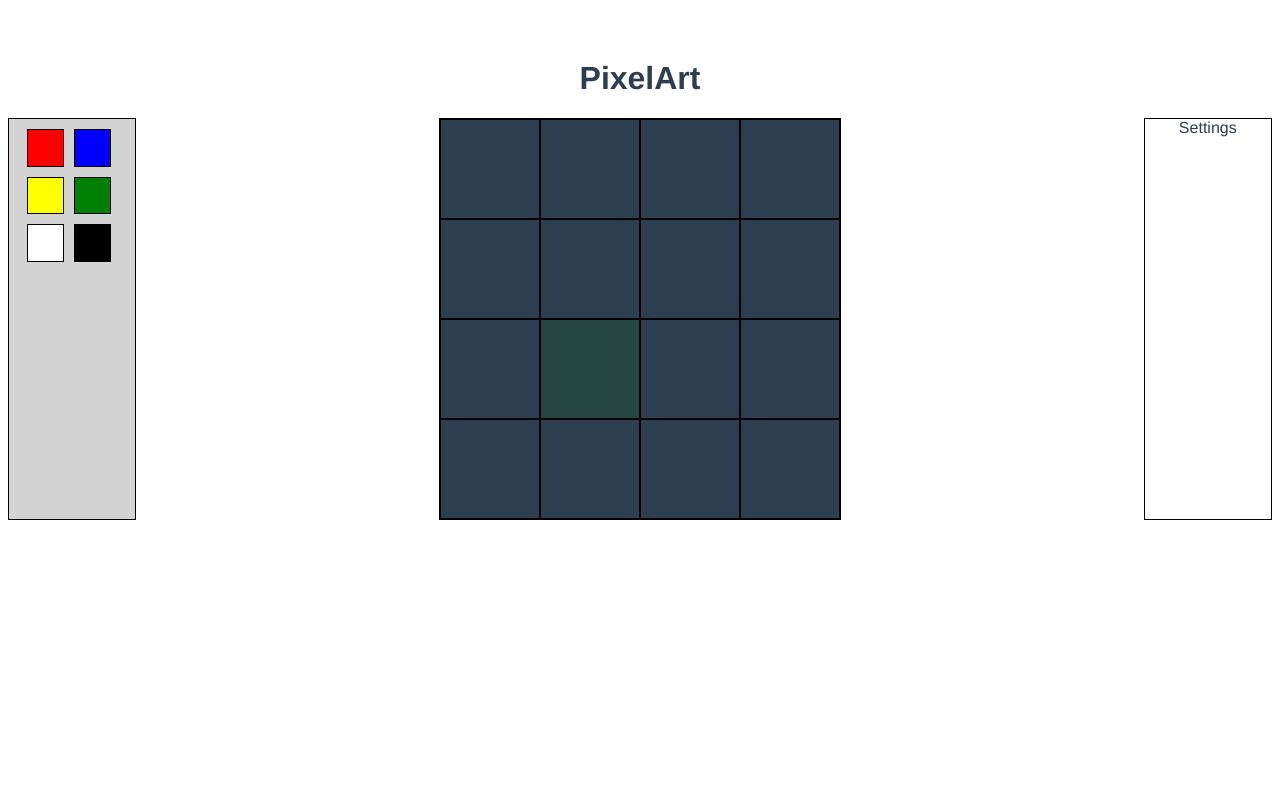
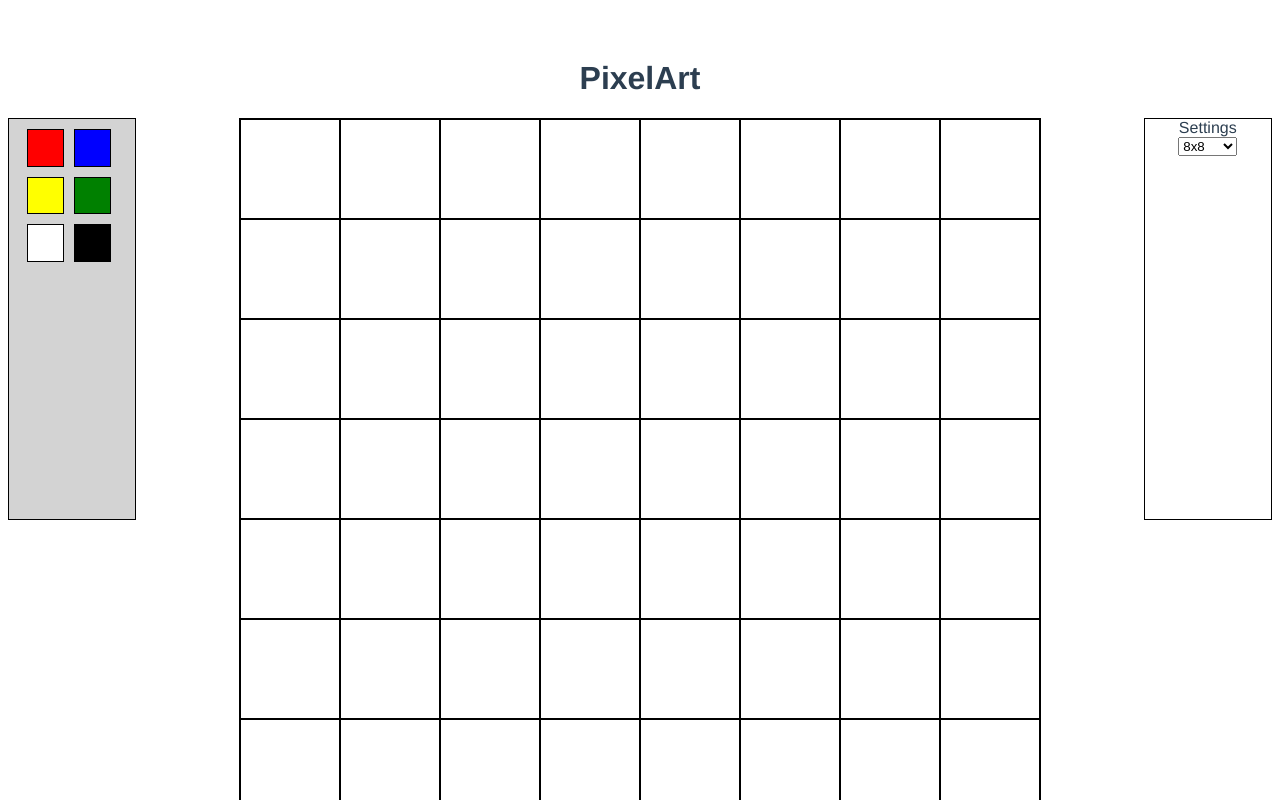
Before and after one commit to RunningSmooth/PixelArt, a Vue app in the folder client/: page / in a window 1280 px wide. Shown: the top 800 px of the page. Built offline with nearby package versions, Linux system fonts and the light colour scheme.

Commit message:
added resizeability

```diff
--- a/client/src/App.vue
+++ b/client/src/App.vue
@@ -2,13 +2,17 @@
   <h1>PixelArt</h1>
     <ColorPalette
         style="width: 10%; float: left"
-        :changeColor="(inputColor) => changeColor(inputColor)"
+        :inputPen="pen"
     />
     <Canvas
         style="width: calc(80% - 4px); float: left"
         :inputPen="pen"
+        :inputSettings="settings"
     />
-    <Settings style="width: 10%; float: left"/>
+    <Settings
+        style="width: 10%; float: left"
+        :inputSettings="settings"
+    />
 </template>
 
 <script>
@@ -25,13 +29,13 @@ export default {
     return {
       pen: {
         color: "#000000"
+      },
+      settings: {
+        size: "8"
       }
     }
   },
   methods: {
-    changeColor(inputColor) {
-      this.pen.color = inputColor
-    }
   }
 }
 </script>
--- a/client/src/components/Canvas.vue
+++ b/client/src/components/Canvas.vue
@@ -5,40 +5,82 @@
         <div
             v-for="(entry, indexColumn) in row"
             :key="indexColumn"
-            :id="'test'+ indexRow + '-' + indexColumn"
+            :id="'square'+ indexRow + '-' + indexColumn"
             class="square" @click="changeColor(indexRow, indexColumn)">
         </div>
       </div>
     </div>
+    <button @click="changeCanvas()">Resize</button>
+    <p>{{settings}}</p>
   </div>
 </template>
 
 <script>
 export default {
   name: "Canvas",
-  props: ["inputPen"],
+  props: ["inputPen", "inputSettings"],
   data() {
     return {
       colorArray: [
-        ["#2c3e50", "#2c3e50", "#2c3e50", "#2c3e50"],
-        ["#2c3e50", "#2c3e50", "#2c3e50", "#2c3e50"],
-        ["#2c3e50", "#254640", "#2c3e50", "#2c3e50"],
-        ["#2c3e50", "#2c3e50", "#2c3e50", "#2c3e50"]
+        ["#FFFFFF", "#FFFFFF", "#FFFFFF", "#FFFFFF", "#FFFFFF", "#FFFFFF", "#FFFFFF", "#FFFFFF"],
+        ["#FFFFFF", "#FFFFFF", "#FFFFFF", "#FFFFFF", "#FFFFFF", "#FFFFFF", "#FFFFFF", "#FFFFFF"],
+        ["#FFFFFF", "#FFFFFF", "#FFFFFF", "#FFFFFF", "#FFFFFF", "#FFFFFF", "#FFFFFF", "#FFFFFF"],
+        ["#FFFFFF", "#FFFFFF", "#FFFFFF", "#FFFFFF", "#FFFFFF", "#FFFFFF", "#FFFFFF", "#FFFFFF"],
+        ["#FFFFFF", "#FFFFFF", "#FFFFFF", "#FFFFFF", "#FFFFFF", "#FFFFFF", "#FFFFFF", "#FFFFFF"],
+        ["#FFFFFF", "#FFFFFF", "#FFFFFF", "#FFFFFF", "#FFFFFF", "#FFFFFF", "#FFFFFF", "#FFFFFF"],
+        ["#FFFFFF", "#FFFFFF", "#FFFFFF", "#FFFFFF", "#FFFFFF", "#FFFFFF", "#FFFFFF", "#FFFFFF"],
+        ["#FFFFFF", "#FFFFFF", "#FFFFFF", "#FFFFFF", "#FFFFFF", "#FFFFFF", "#FFFFFF", "#FFFFFF"]
       ],
-      pen: this.inputPen
+      pen: this.inputPen,
+      settings: this.inputSettings
     }
   },
   methods: {
     changeColor(indexRow, indexColumn) {
       this.colorArray[indexRow][indexColumn] = this.pen.color
-      let id = "test" + indexRow + "-" + indexColumn
+      let id = "square" + indexRow + "-" + indexColumn
       document.getElementById(id).style.background = this.colorArray[indexRow][indexColumn]
+    },
+    paintAllSquares() {
+      for (let i in this.colorArray) {
+        for (let j in this.colorArray[i]) {
+          let id = "square" + i + "-" + j
+          document.getElementById(id).style.background = this.colorArray[i][j]
+        }
+      }
+    },
+    createSquares() {
+      this.colorArray = []
+      let length = this.settings.size;
+      for (let i = 0; i < length; i++) {
+        let tempArray = []
+        for (let j = 0; j < length; j++) {
+          tempArray.push("#FFFFFF")
+        }
+        this.colorArray.push(tempArray)
+      }
+    },
+    resizeSquares() {
+      let pixel = 800 / this.settings.size - 2;
+      let elements = document.getElementsByClassName("square")
+      for (let element of elements){
+        element.style.width = pixel + "px"
+        element.style.height = pixel + "px"
+      }
+
+    },
+    changeCanvas() {
+      this.createSquares()
+      this.$nextTick(() => this.paintAllSquares())
+      this.$nextTick(() => this.resizeSquares())
+
     }
+
   },
   mounted() {
     for (let i in this.colorArray) {
       for (let j in this.colorArray[i]) {
-        let id = "test" + i + "-" + j
+        let id = "square" + i + "-" + j
         document.getElementById(id).style.background = this.colorArray[i][j]
       }
     }
@@ -56,9 +98,9 @@ export default {
 #square-container {
   background-color: black;
   margin: 0 auto;
-  min-width: 400px;
-  max-width: 400px;
-  height: 400px;
+  min-width: 800px;
+  max-width: 800px;
+  height: 800px;
   border: 1px solid black;
 }
 .square{
--- a/client/src/components/ColorPalette.vue
+++ b/client/src/components/ColorPalette.vue
@@ -14,11 +14,11 @@
 <script>
 export default {
   name: "ColorPalette",
-  props: ["changeColor"],
+  props: ["inputPen"],
   data() {
     return {
       colors: ["#FF0000", "#0000FF", "#FFFF00", "#008000", "#FFFFFF", "#000000"],
-      pickedColor: ""
+      pen: this.inputPen
     }
   },
   mounted() {
@@ -29,12 +29,10 @@ export default {
   },
   methods: {
     pickColor(color) {
-      this.pickedColor = color
-      this.changeColor(color)
+      this.pen.color = color
     }
   },
   created() {
-/*    this.setSquareHeight()*/
   }
 }
 </script>
--- a/client/src/components/Settings.vue
+++ b/client/src/components/Settings.vue
@@ -1,12 +1,27 @@
 <template>
   <div id="settings-container">
     Settings
+    <br>
+    <label for="sizeSelect">
+      <select class="dropDown" id="sizeSelect" v-model="settings.size">
+        <option value="8">8x8</option>
+        <option value="12">12x12</option>
+        <option value="16">16x16</option>
+        <option value="32">32x32</option>
+      </select>
+    </label>
   </div>
 </template>
 
 <script>
 export default {
-  name: "Settings"
+  name: "Settings",
+  props: ["inputSettings"],
+  data() {
+    return {
+      settings: this.inputSettings
+    }
+  }
 }
 </script>
 
```
